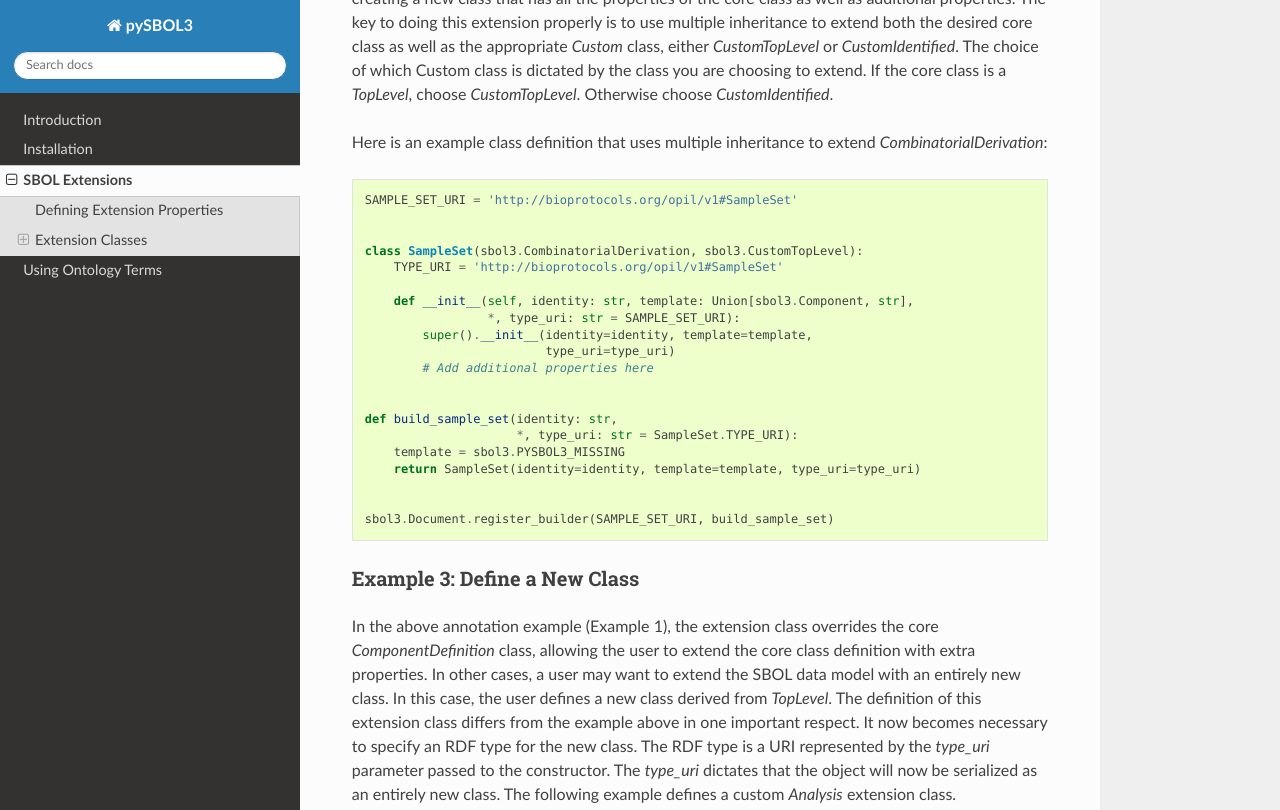
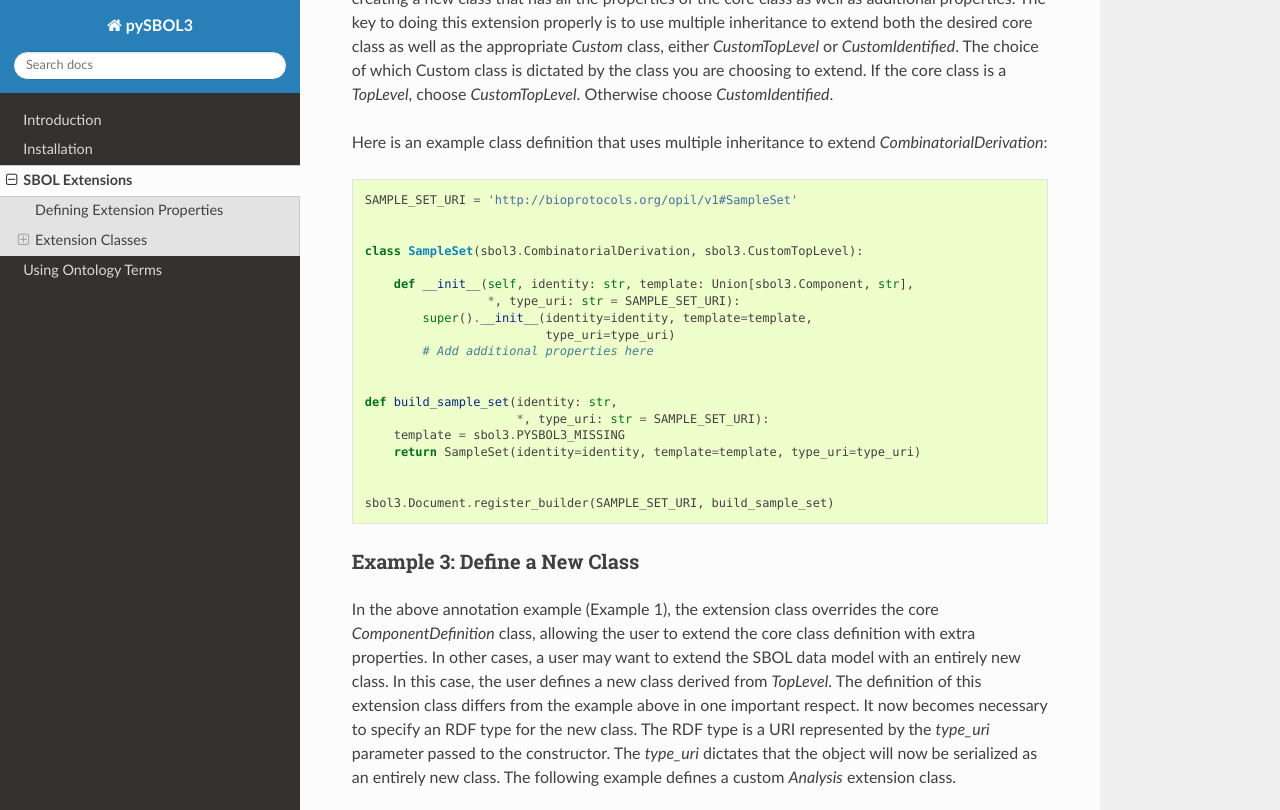
Before and after one commit to SynBioDex/pySBOL3, a Sphinx documentation site: the page built from docs/extensions.rst, in a window 1280 px wide and 900 px high, scrolled down 3912 px, cut to the strip 0-810 px from the top of the window. Built offline with Sphinx 7.4.7 and the Read the Docs theme 2.0.0, drawn with Linux system fonts in a browser that asks for light colours.

Commit message:
Clean up the example code

```diff
--- a/docs/extensions.rst
+++ b/docs/extensions.rst
@@ -245,7 +245,6 @@
 
 
     class SampleSet(sbol3.CombinatorialDerivation, sbol3.CustomTopLevel):
-        TYPE_URI = 'http://bioprotocols.org/opil/v1#SampleSet'
 
         def __init__(self, identity: str, template: Union[sbol3.Component, str],
                      *, type_uri: str = SAMPLE_SET_URI):
@@ -255,7 +254,7 @@
 
 
     def build_sample_set(identity: str,
-                         *, type_uri: str = SampleSet.TYPE_URI):
+                         *, type_uri: str = SAMPLE_SET_URI):
         template = sbol3.PYSBOL3_MISSING
         return SampleSet(identity=identity, template=template, type_uri=type_uri)
 
```
Also changed, not shown: 1 other file.
